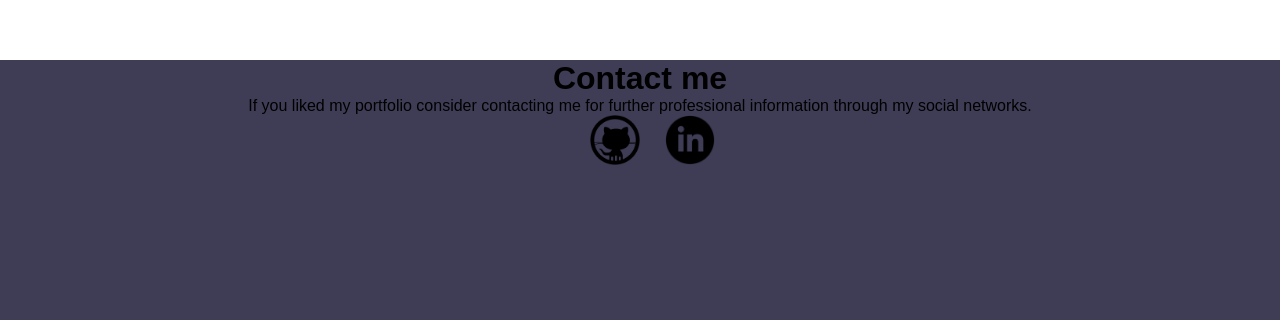
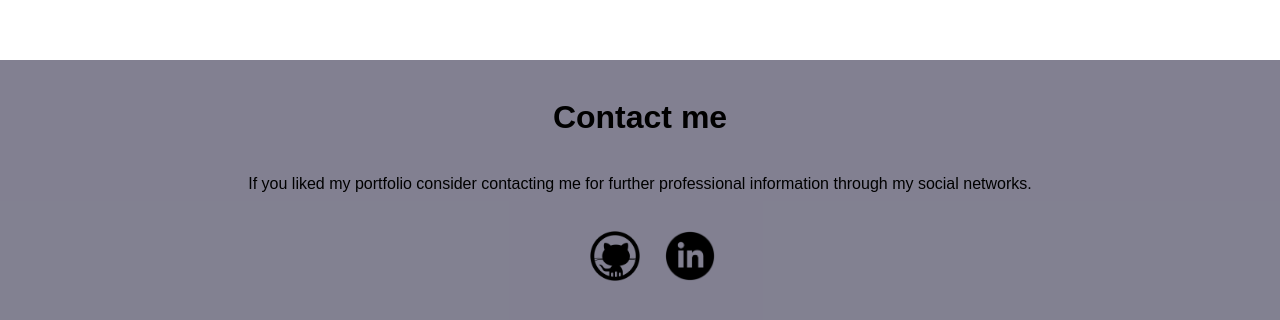
Before and after one commit to imolinuevo/personal-portfolio, a React (Create React App) app: page / in a window 1280 px wide. Shown: the part 2340-2660 px from the top of the page. Built offline with nearby package versions, Linux system fonts and the light colour scheme.

Commit message:
finish styleing footer

```diff
--- a/src/App.css
+++ b/src/App.css
@@ -21,6 +21,6 @@
 }
 
 .footer-block {
-  background-color: #3f3d56;
+  background-color: #3f3d56a6;
   height: 33vh;
 }
--- a/src/components/footer-block/FooterBlock.css
+++ b/src/components/footer-block/FooterBlock.css
@@ -0,0 +1,16 @@
+.footer-block {
+  display: flex;
+  justify-content: center;
+}
+
+.footer-block .footer-content {
+  display: flex;
+  flex-direction: column;
+  justify-content: space-evenly;
+  height: 33vh;
+  width: 80%;
+}
+
+.footer-content p {
+  font-weight: 200;
+}
--- a/src/components/footer-block/FooterBlock.tsx
+++ b/src/components/footer-block/FooterBlock.tsx
@@ -6,6 +6,7 @@ import LinkedinIcon from "../social-icons/LinkedinIcon";
 const FooterBlock = () => {
   return (
     <div className="main-block footer-block">
+      <div className="footer-content">
         <h1>Contact me</h1>
         <p>
           If you liked my portfolio consider contacting me for further
@@ -16,6 +17,7 @@ const FooterBlock = () => {
           <LinkedinIcon />
         </div>
       </div>
+    </div>
   );
 };
 
```
Lines whose indentation alone changed are shown as unchanged.
